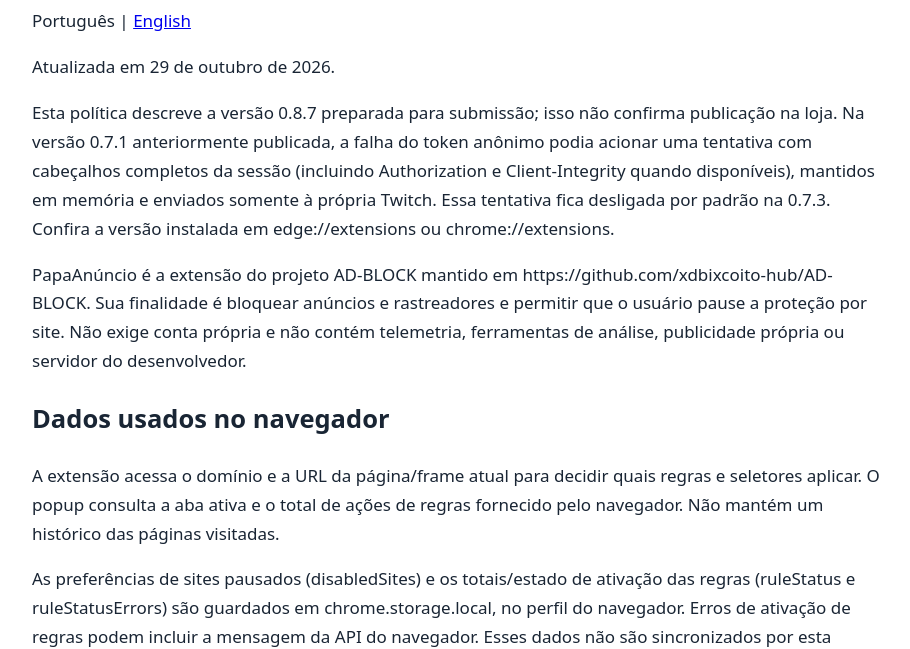
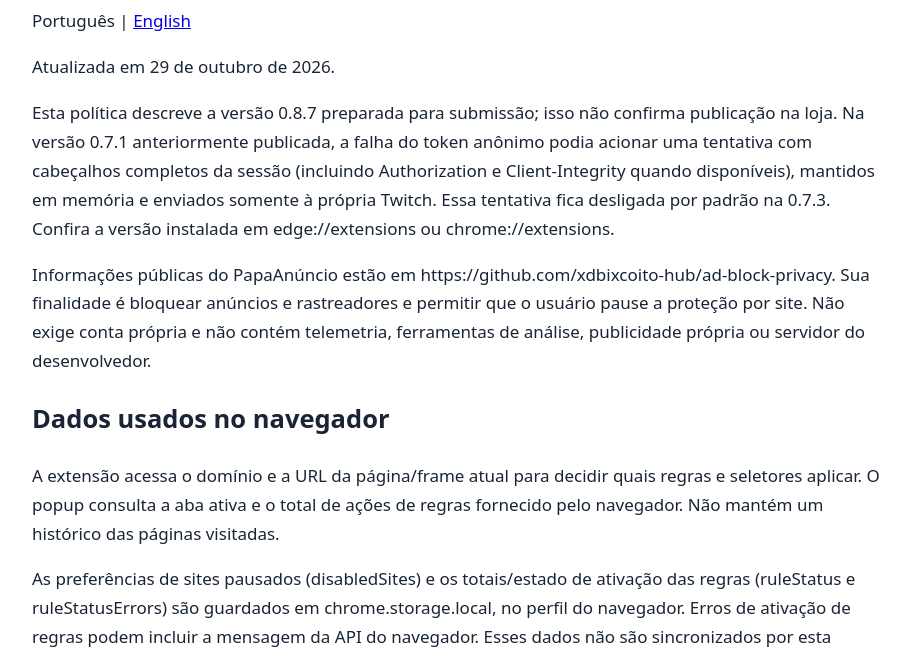
Before and after one commit to BIXCOIT0/ad-block-privacy, a plain HTML site: page index.html in a window 1280 px wide. Shown: the part 160-809 px from the top of the page, without its empty margins (183-1093 px from the left). Drawn offline with Linux system fonts and the light colour scheme.

Commit message:
Usa somente o site público nas políticas de privacidade

```diff
--- a/index.html
+++ b/index.html
@@ -2,7 +2,7 @@
 <p>Português | <a href="PRIVACY.en.md">English</a></p>
 <p>Atualizada em 29 de outubro de 2026.</p>
 <p>Esta política descreve a versão 0.8.7 preparada para submissão; isso não confirma publicação na loja. Na versão 0.7.1 anteriormente publicada, a falha do token anônimo podia acionar uma tentativa com cabeçalhos completos da sessão (incluindo Authorization e Client-Integrity quando disponíveis), mantidos em memória e enviados somente à própria Twitch. Essa tentativa fica desligada por padrão na 0.7.3. Confira a versão instalada em edge://extensions ou chrome://extensions.</p>
-<p>PapaAnúncio é a extensão do projeto AD-BLOCK mantido em https://github.com/xdbixcoito-hub/AD-BLOCK. Sua finalidade é bloquear anúncios e rastreadores e permitir que o usuário pause a proteção por site. Não exige conta própria e não contém telemetria, ferramentas de análise, publicidade própria ou servidor do desenvolvedor.</p>
+<p>Informações públicas do PapaAnúncio estão em https://github.com/xdbixcoito-hub/ad-block-privacy. Sua finalidade é bloquear anúncios e rastreadores e permitir que o usuário pause a proteção por site. Não exige conta própria e não contém telemetria, ferramentas de análise, publicidade própria ou servidor do desenvolvedor.</p>
 <h2>Dados usados no navegador</h2>
 <p>A extensão acessa o domínio e a URL da página/frame atual para decidir quais regras e seletores aplicar. O popup consulta a aba ativa e o total de ações de regras fornecido pelo navegador. Não mantém um histórico das páginas visitadas.</p>
 <p>As preferências de sites pausados (disabledSites) e os totais/estado de ativação das regras (ruleStatus e ruleStatusErrors) são guardados em chrome.storage.local, no perfil do navegador. Erros de ativação de regras podem incluir a mensagem da API do navegador. Esses dados não são sincronizados por esta extensão nem enviados ao desenvolvedor.</p>
```
Also changed, not shown: 2 other files.
